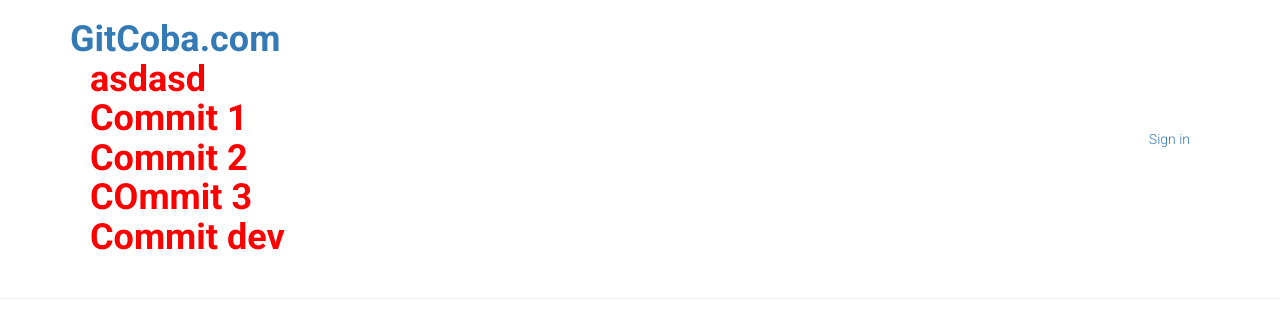
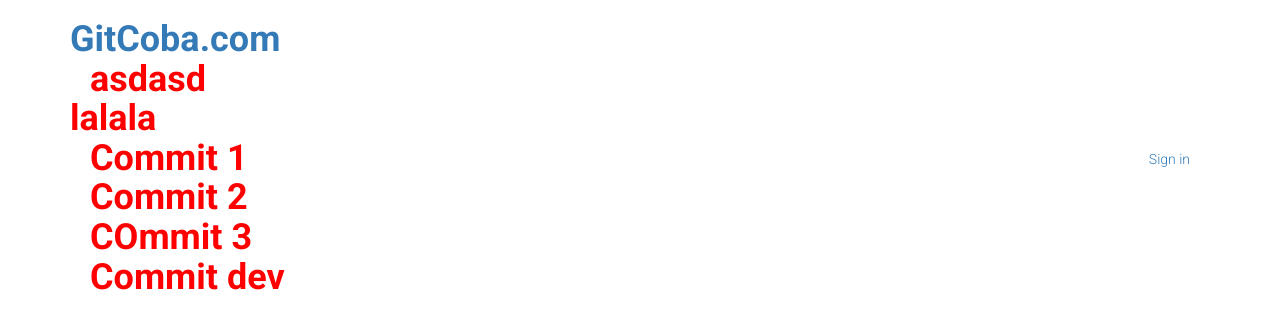
Before and after one commit to juan221295/belajar-blibli-future, a plain HTML site: page index.html in a window 1280 px wide. Shown: the top 336 px of the page. Drawn offline with nearby package versions, Linux system fonts and the light colour scheme; a small style sheet from the web is missing.

Commit message:
change index html on feature

```diff
--- a/index.html
+++ b/index.html
@@ -22,7 +22,7 @@
       <div class="row">
         <h1 class="col-xs-9 col-md-7">
           <a href="index.html">GitCoba.com</a>
-<p>asdasd</p>
+<p>asdasd</p><span>lalala</span>
 <p>Commit 1 </p>
 <p>Commit 2 </p>
 <p>COmmit 3 </p>
```
